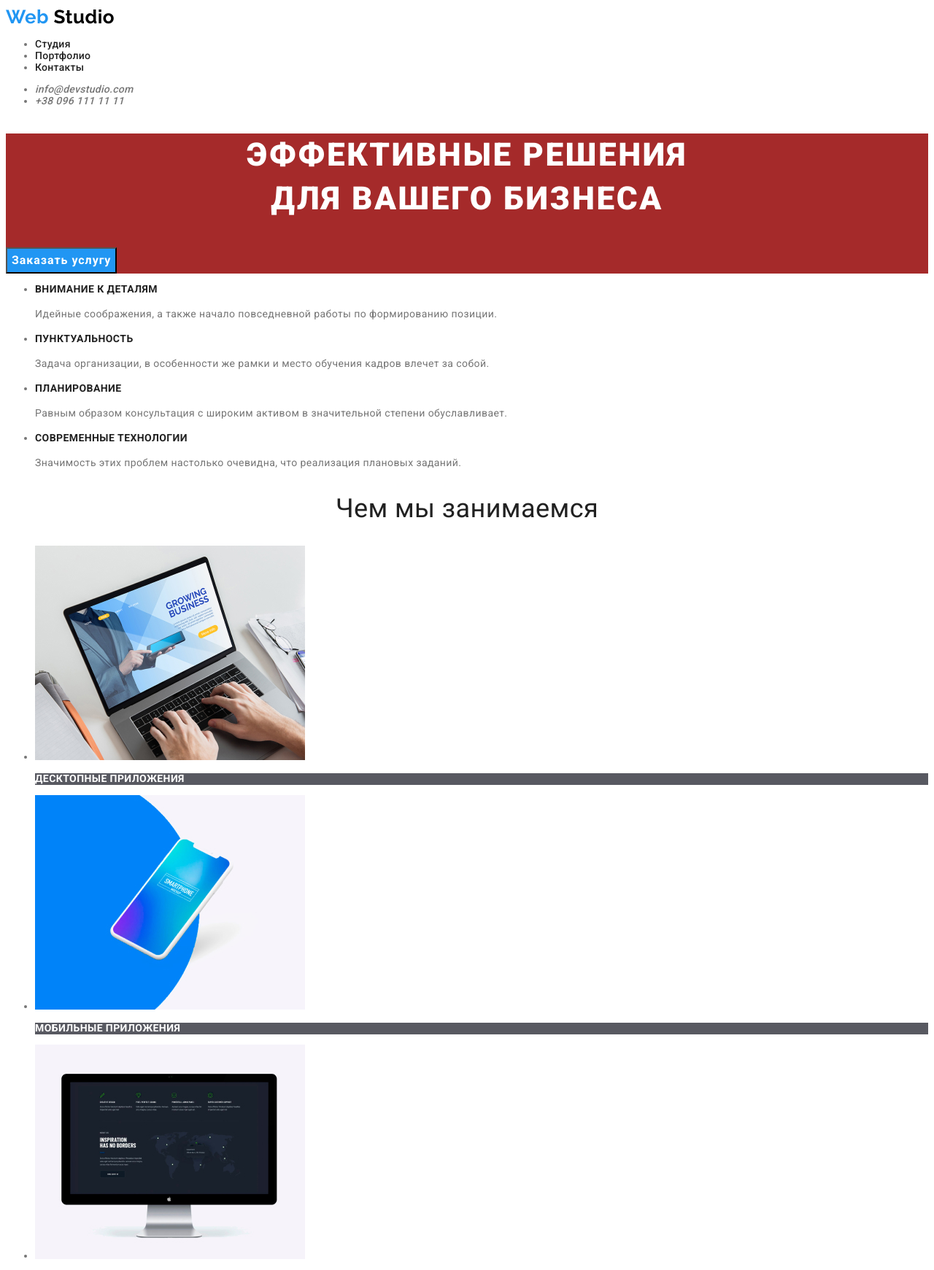
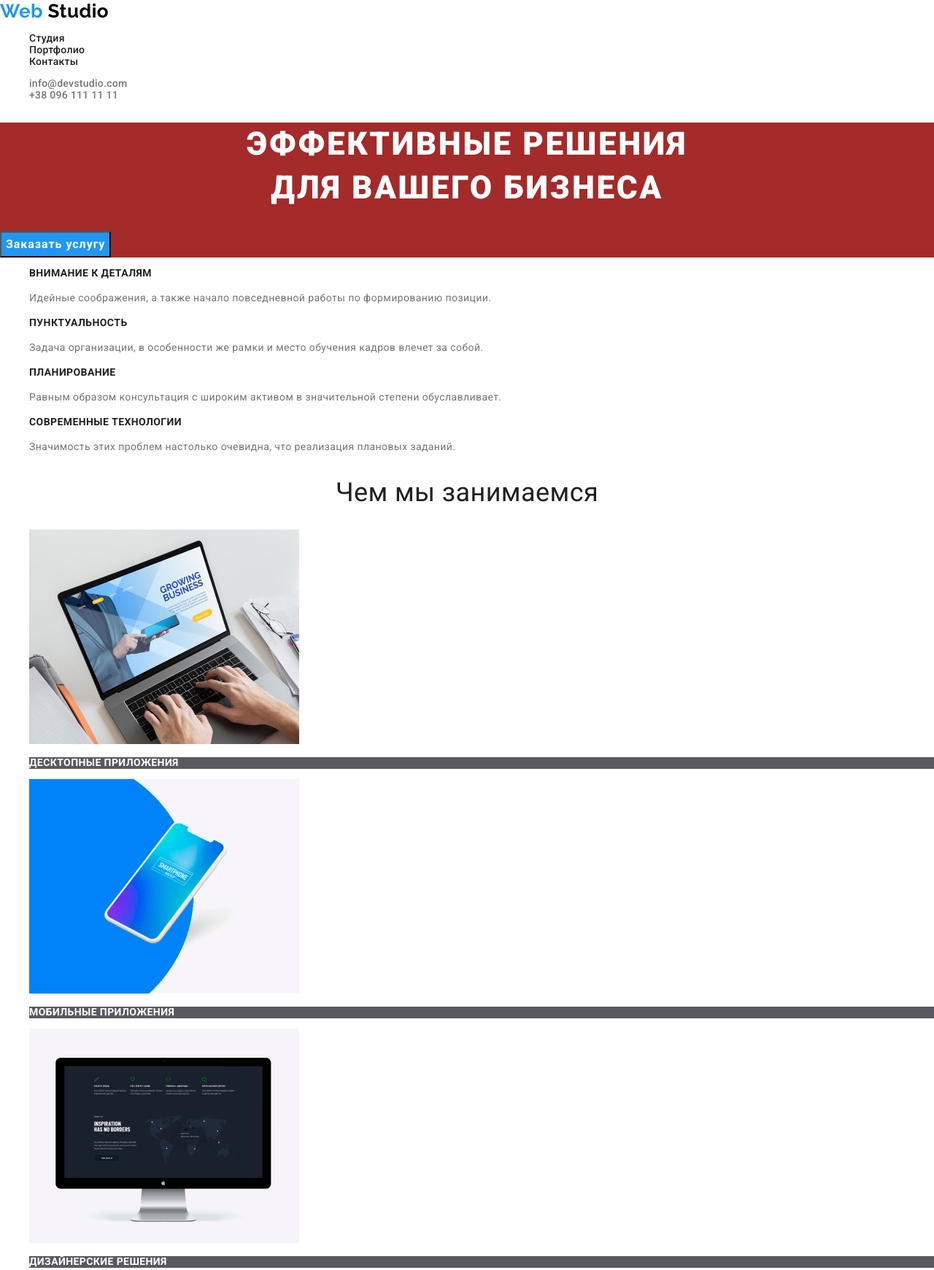
Before and after one commit to RavenVor/goit-markup-hw-02, a plain HTML site: page index.html in a window 1280 px wide. Shown: the top 1741 px of the page at 73% size. Drawn offline with nearby package versions, Linux system fonts and the light colour scheme.

Commit message:
Додає виправлення піссля вебінару

```diff
--- a/css/styles.css
+++ b/css/styles.css
@@ -10,63 +10,67 @@
   --title-text-color: #212121;
   --accent-color: #2196f3;
   --primary-white-color: #ffffff;
-  --title-background: rgba(47, 48, 58, 0.8);
 }
 
 body {
-  background-color: var(--primary-white-color);
+  background-color: #ffffff;
   color: var(--primary-text-color);
 
-  font-family: Roboto, sans-serif;
+  font-family: 'Roboto', sans-serif;
   font-size: 14px;
   line-height: 1.14;
   letter-spacing: 0.03em;
 }
 
+.address {
+  font-style: normal;
+}
+
+.link {
+  text-decoration: none;
+}
+
+.list {
+  list-style: none;
+}
+
+/* Header */
 /* Logo */
 
 .logo {
   color: #000000;
 
-  font-family: Raleway, sans-serif;
+  font-family: 'Raleway', sans-serif;
   font-weight: 700;
   font-size: 26px;
   line-height: 1.19;
-  text-decoration: none;
 }
 
 .logo-word {
-  color: var(--accent-color);
+  color: #2196f3;
 }
 
-/* Nav */
+/* Navigation */
 
-.nav-link {
+.navigation-link,
+.contacts-list-item-link {
   color: var(--title-text-color);
 
   font-weight: 500;
   letter-spacing: 0.02em;
-  text-decoration: none;
 }
 
-.nav-link:hover,
-.nav-link:focus {
+.navigation-link:hover,
+.navigation-link:focus,
+.contacts-list-item-link:hover,
+.contacts-list-item-link:focus {
   color: var(--accent-color);
 }
 
 /* Contacts */
 
-.contacts-link {
+.contacts-list-item-link {
   color: var(--primary-text-color);
-
-  font-weight: 500;
-  letter-spacing: 0.02em;
-  text-decoration: none;
-}
-
-.contacts-link:hover,
-.contacts-link:focus {
-  color: var(--accent-color);
 }
 
 /* Hero */
@@ -98,6 +102,11 @@ body {
   letter-spacing: 0.06em;
 }
 
+.hero-btn:hover,
+.hero-btn:focus {
+  background-color: #188ce8;
+}
+
 /* Features */
 
 .features-title {
@@ -111,7 +120,8 @@ body {
 .features-desc {
   color: var(--primary-text-color);
 
-  /* font-size: 14px; */
+  font-weight: 400;
+  font-size: 14px;
   line-height: 1.71;
 }
 
@@ -127,12 +137,12 @@ body {
   text-align: center;
 }
 
-.section-text {
-  background-color: var(--title-background);
+.occupation-list-item-desc {
+  background-color: rgba(47, 48, 58, 0.8);
   color: var(--primary-white-color);
 
   font-weight: 700;
-  /* font-size: 14px; */
+  font-size: 14px;
   text-transform: uppercase;
 }
 
@@ -167,11 +177,12 @@ body {
   background-color: #2f303a;
 }
 
-.logo-word-second {
-  color: var(--primary-white-color);
+.footer .logo {
+  color: #ffffff;
 }
 
-.footer-address-link {
+.footer-address-link,
+.footer-contacts-link {
   color: var(--primary-white-color);
 
   font-weight: 400;
@@ -181,10 +192,6 @@ body {
 
 .footer-contacts-link {
   color: rgba(255, 255, 255, 0.6);
-
-  font-weight: 400;
-  line-height: 1.71;
-  text-decoration: none;
 }
 
 .footer-text {
--- a/index.html
+++ b/index.html
@@ -8,38 +8,43 @@
       href="https://fonts.googleapis.com/css2?family=Raleway:wght@700&family=Roboto:wght@400;500;700;900&display=swap"
       rel="stylesheet"
     />
+    <link rel="stylesheet" href="./css/normalize.css" />
     <link rel="stylesheet" href="./css/styles.css" />
   </head>
   <body>
     <!-- шапка-сайту -->
-    <header>
-      <nav>
-        <a href="./index.html" lang="en" class="logo">
+    <header class="header">
+      <nav class="header-navigation">
+        <a class="logo link" href="./index.html" lang="en">
           <span class="logo-word">Web</span>
           Studio
         </a>
-        <ul class="nav-list">
-          <li>
-            <a href="./index.html" class="nav-link">Студия</a>
+        <ul class="navigation-list list">
+          <li class="navigation-list-item">
+            <a class="navigation-link link" href="./index.html">Студия</a>
           </li>
-          <li>
-            <a href="./portfolio.html" class="nav-link">Портфолио</a>
+          <li class="navigation-list-item">
+            <a class="navigation-link link" href="./portfolio.html"
+              >Портфолио</a
+            >
           </li>
-          <li>
-            <a href="" class="nav-link">Контакты</a>
+          <li class="navigation-list-item">
+            <a class="navigation-link link" href="">Контакты</a>
           </li>
         </ul>
       </nav>
 
-      <address>
-        <ul class="contacts-list">
-          <li>
-            <a href="mailto:info@devstudio.com" class="contacts-link"
+      <address class="contacts address">
+        <ul class="contacts-list list">
+          <li class="contacts-list-item">
+            <a
+              class="contacts-list-item-link link"
+              href="mailto:info@devstudio.com"
               >info@devstudio.com</a
             >
           </li>
-          <li>
-            <a href="tel:+380961111111" class="contacts-link"
+          <li class="contacts-list-item list">
+            <a class="contacts-list-item-link link" href="tel:+380961111111"
               >+38 096 111 11 11</a
             >
           </li>
@@ -58,31 +63,31 @@
         <button class="hero-btn">Заказать услугу</button>
       </section>
       <!-- особливості -->
-      <section>
+      <section class="features">
         <h2 hidden>Наши особенности</h2>
-        <ul class="features-list">
-          <li>
+        <ul class="features-list list">
+          <li class="features-list-item">
             <h3 class="features-title">Внимание к деталям</h3>
             <p class="features-desc">
               Идейные соображения, а также начало повседневной работы по
               формированию позиции.
             </p>
           </li>
-          <li>
+          <li class="features-list-item">
             <h3 class="features-title">Пунктуальность</h3>
             <p class="features-desc">
               Задача организации, в особенности же рамки и место обучения кадров
               влечет за собой.
             </p>
           </li>
-          <li>
+          <li class="features-list-item">
             <h3 class="features-title">Планирование</h3>
             <p class="features-desc">
               Равным образом консультация с широким активом в значительной
               степени обуславливает.
             </p>
           </li>
-          <li>
+          <li class="features-list-item">
             <h3 class="features-title">Современные технологии</h3>
             <p class="features-desc">
               Значимость этих проблем настолько очевидна, что реализация
@@ -93,35 +98,35 @@
       </section>
 
       <!-- Чим займаємся -->
-      <section>
+      <section class="occupation">
         <h2 class="section-title">Чем мы занимаемся</h2>
-        <ul>
-          <li>
+        <ul class="occupation-list list">
+          <li class="occupation-list-item">
             <img
               src="./img/features/features-1.jpg"
               alt="человек роботает за нотбуком"
               width="370"
               height="294"
             />
-            <p class="section-text">Десктопные приложения</p>
+            <p class="occupation-list-item-desc">Десктопные приложения</p>
           </li>
-          <li>
+          <li class="occupation-list-item">
             <img
               src="./img/features/features-2.jpg"
               alt="изображение смартфона"
               width="370"
               height="294"
             />
-            <p class="section-text">Мобильные приложения</p>
+            <p class="occupation-list-item-desc">Мобильные приложения</p>
           </li>
-          <li>
+          <li class="occupation-list-item">
             <img
               src="./img/features/features-3.jpg"
               alt="монытор компю'тера"
               width="370"
               height="294"
             />
-            <p class="section-text">Дизайнерские решения</p>
+            <p class="occupation-list-item-desc">Дизайнерские решения</p>
           </li>
         </ul>
       </section>
@@ -320,10 +325,9 @@
     <!-- Підвал -->
     <footer class="footer">
       <div>
-        <a class="logo" href="./index.html" lang="en">
-          <span class="logo-word">Web</span>
-          <span class="logo-word-second">Studio</span>
-        </a>
+        <a class="logo link" href="./index.html" lang="en">
+          <span class="logo-word">Web</span> Studio</a
+        >
         <address>
           <ul>
             <li>
```
Also changed, not shown: portfolio.html (+1 -0 lines).
